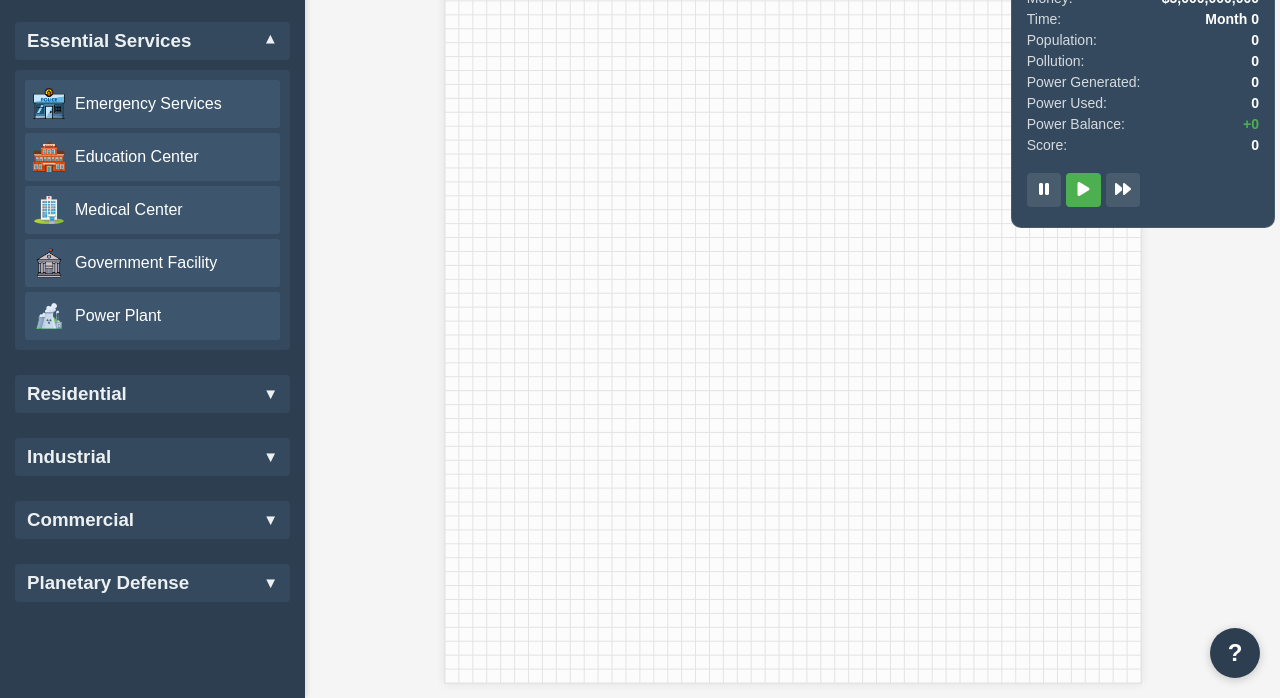
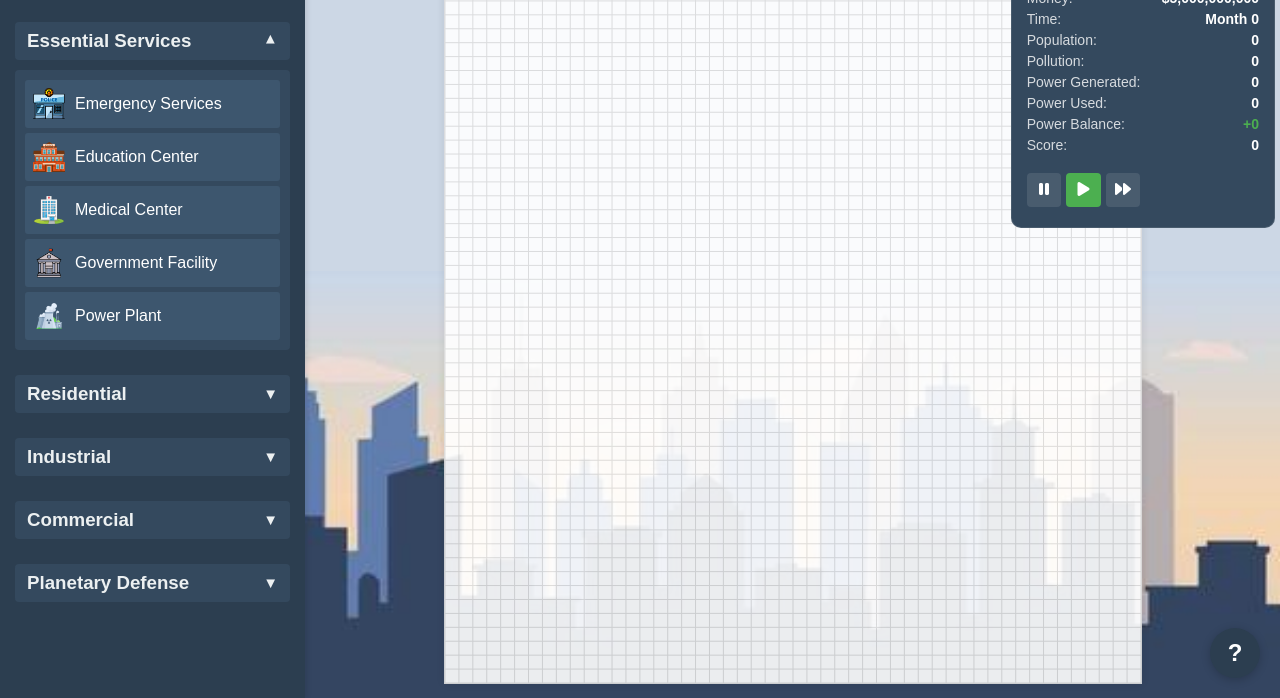
Before and after one commit to AyrtonW321/SimSpaceAssignment, a website with bundled scripts: page index.html in a window 1280 px wide. Shown: the part 102-800 px from the top of the page. Built offline with nearby package versions, Linux system fonts and the light colour scheme.

Commit message:
Background change

```diff
--- a/css/index.css
+++ b/css/index.css
@@ -6,6 +6,7 @@ body {
     font-family: Arial, sans-serif;
     background-color: #f5f5f5;
     overflow: hidden;
+    background-color: #ccd7e5;
 }
 
 .sidebar {
@@ -37,6 +38,18 @@ body {
     flex-direction: column;
     align-items: center;
     padding: 10px;
+}
+
+.backgroundImage {
+    position: fixed;
+    left: 0;
+    bottom: 0;
+    width: 100vw;
+    background-repeat: no-repeat;
+    background-position: center bottom;
+    background-size: contain;
+    pointer-events: none;
+    z-index: -1000;
 }
 
 .building-type {
@@ -120,7 +133,7 @@ body {
     border: 1px solid #ddd;
     max-width: 90vh;
     max-height: 90vh;
-    opacity: 0.7;
+    opacity: 0.9;
 }
 
 h1 {
--- a/index.html
+++ b/index.html
@@ -210,6 +210,7 @@
         <div class="main-content">
             <h1>SimSpace</h1>
             <canvas id="gridCanvas"></canvas>
+            <img class="backgroundImage" src="./Imgs/background.jpg" />
         </div>
 
         <div id="stats-container">
```
Also changed, not shown: Imgs/background.jpg (added).
